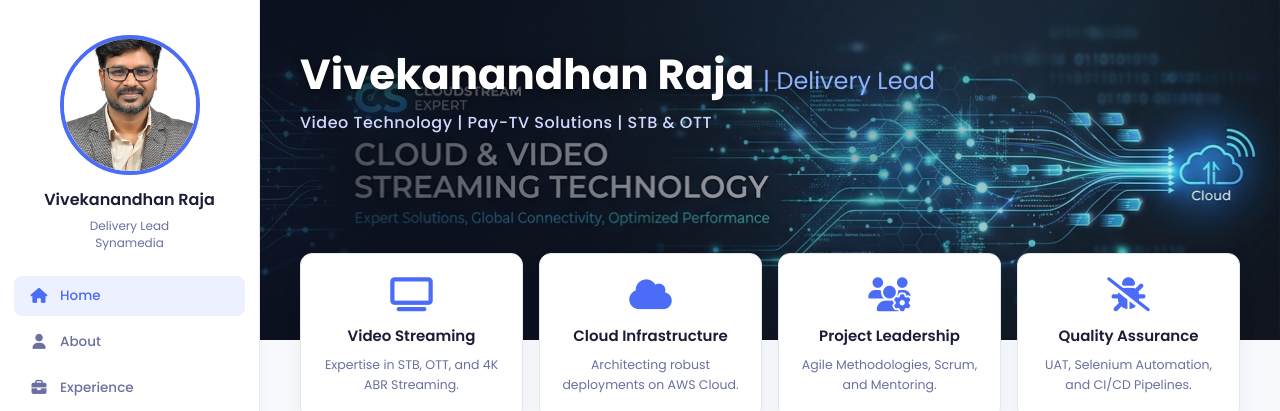
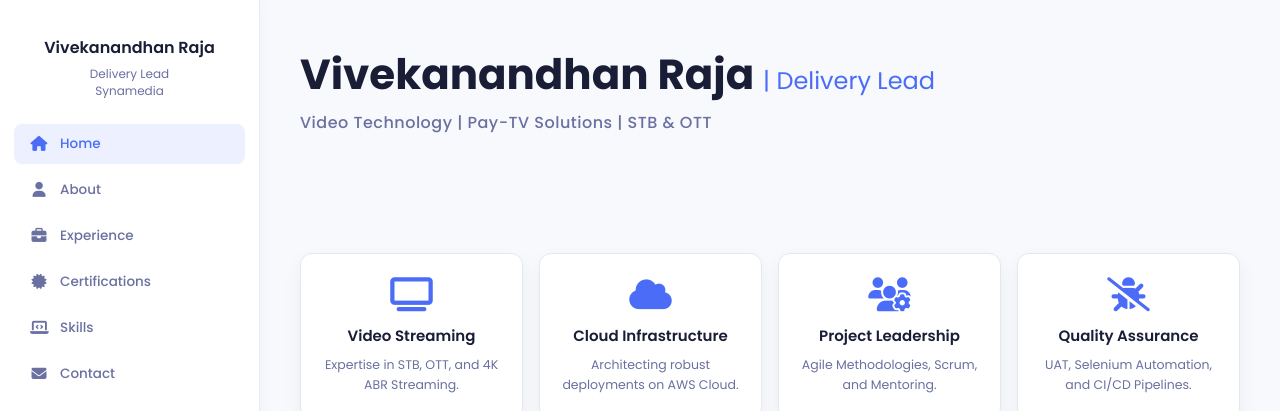
Before and after one commit to VivekanandhanR/VivekanandhanR.github.io, a plain HTML site: page index.html in a window 1280 px wide. Shown: the top 411 px of the page. Drawn offline with Linux system fonts and the light colour scheme.

Commit message:
style: removed hero banner and profile photo

```diff
--- a/css/styles.css
+++ b/css/styles.css
@@ -135,19 +135,7 @@ body {
     display: block;
 }
 
-/* Gradient overlay for text readability */
-.hero::after {
-    content: '';
-    position: absolute;
-    inset: 0;
-    background: linear-gradient(
-        to right,
-        rgba(10, 15, 30, 0.8) 0%,
-        rgba(10, 15, 30, 0.4) 50%,
-        rgba(10, 15, 30, 0.00) 100%
-    );
-    pointer-events: none;
-}
+/* Gradient removed */
 
 /* Name + subtitle overlaid on the hero image */
 .hero-text {
@@ -160,20 +148,19 @@ body {
 .hero-text h1 {
     font-size: 42px;
     font-weight: 700;
-    color: #ffffff;
-    text-shadow: 0 2px 10px rgba(0, 0, 0, 0.5);
+    color: #1a1d36;
     line-height: 1.2;
 }
 
 .hero-text h1 span.hindi {
     font-size: 24px;
     font-weight: 400;
-    color: #8db0ff;
+    color: #4a6cf7;
 }
 
 .hero-text .subtitle {
     font-size: 16px;
-    color: #d0d8ff;
+    color: #6a70a0;
     margin-top: 10px;
     font-weight: 500;
     letter-spacing: 0.5px;
--- a/index.html
+++ b/index.html
@@ -19,9 +19,7 @@
      SIDEBAR
 ════════════════════════════════ -->
 <aside class="sidebar">
-    <img src="PP.jpeg"
-         alt="Vivekanandhan Raja"
-         class="profile-photo">
+
 
     <div class="sidebar-name">Vivekanandhan Raja</div>
     <div class="sidebar-role">
@@ -56,9 +54,7 @@
 
     <!-- ── Hero ── -->
     <div class="hero">
-        <img src="hero-bg.png"
-             alt="Technology Banner"
-             class="hero-img">
+
 
         <!-- Name overlaid on the image -->
         <div class="hero-text">
```
